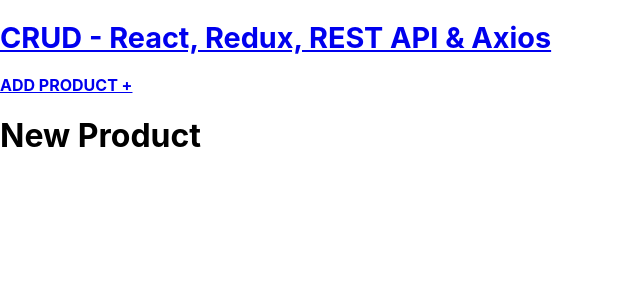
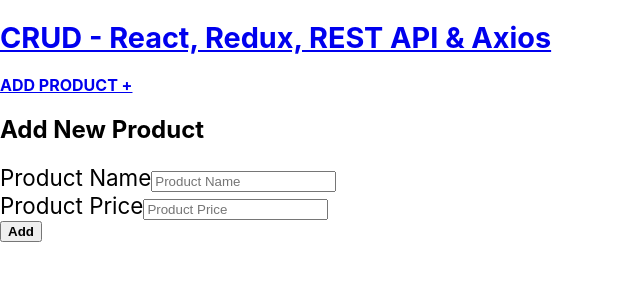
Before and after one commit to mikaelpizzi/crud-redux, a React (Create React App) app: page /products/new in a window 1280 px wide. Shown: the top 300 px of the page, without its empty margins (0-640 px from the left). Built offline with nearby package versions, Linux system fonts and the light colour scheme; the HTML template or start-up script is replaced by a standard one.

Commit message:
[FEAT] Create new product form

```diff
--- a/src/components/NewProduct.js
+++ b/src/components/NewProduct.js
@@ -1,6 +1,43 @@
 const NewProduct = () => {
     return (
-        <h1>New Product</h1>
+        <div className="row justify-content-center">
+            <div className="col-md-8">
+                <div className="card">
+                    <div className="card-body">
+                        <h2 className="text-center mb-4 font-weight-bold">
+                            Add New Product
+                        </h2>
+
+                        <form>
+                            <div className="form-group">
+                                <label>Product Name</label>
+                                <input
+                                    type="text"
+                                    className="form-control"
+                                    placeholder="Product Name"
+                                    name="name"
+                                />
+                            </div>
+
+                            <div className="form-group">
+                                <label>Product Price</label>
+                                <input
+                                    type="number"
+                                    className="form-control"
+                                    placeholder="Product Price"
+                                    name="price"
+                                />
+                            </div>
+
+                            <button
+                                type="submit"
+                                className="btn btn-primary font-weight-bold text-uppercase d-block w-100"
+                            >Add</button>
+                        </form>
+                    </div>
+                </div>
+            </div>
+        </div>
     );
 }
 
```
